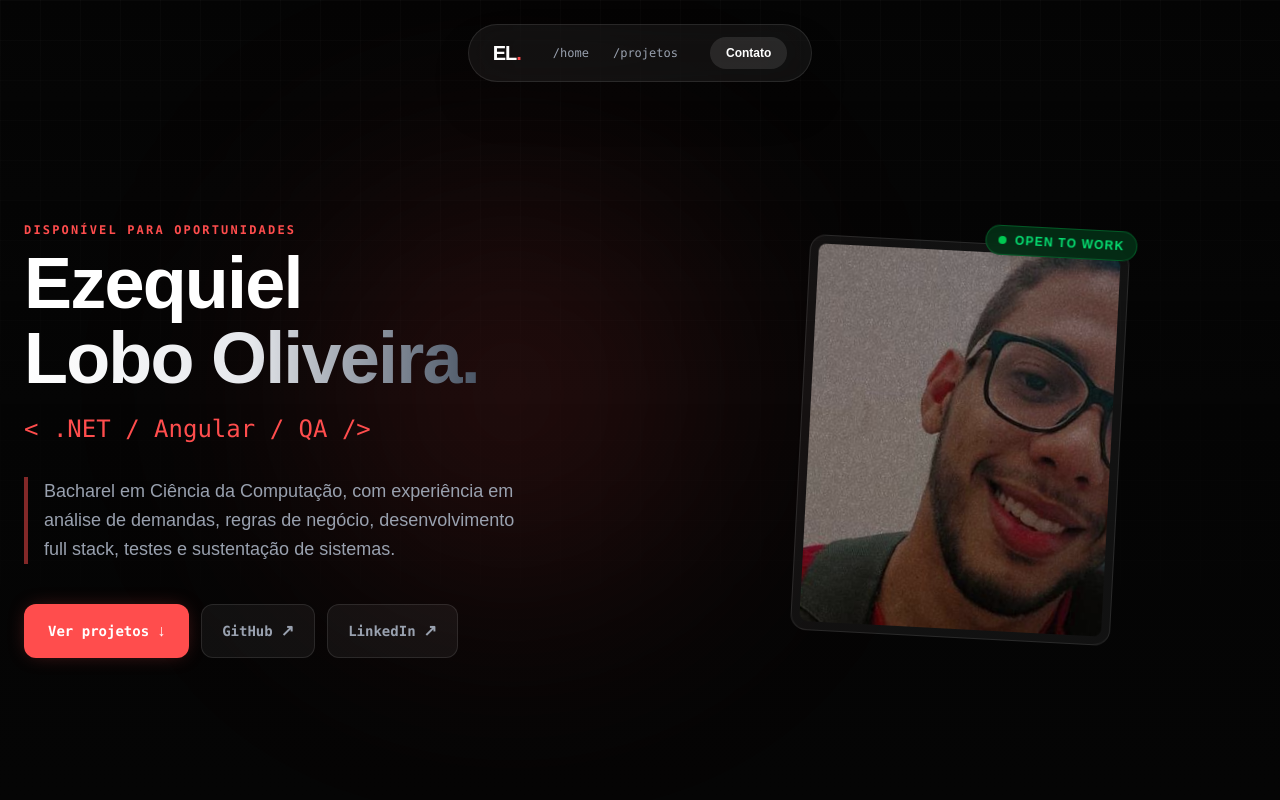
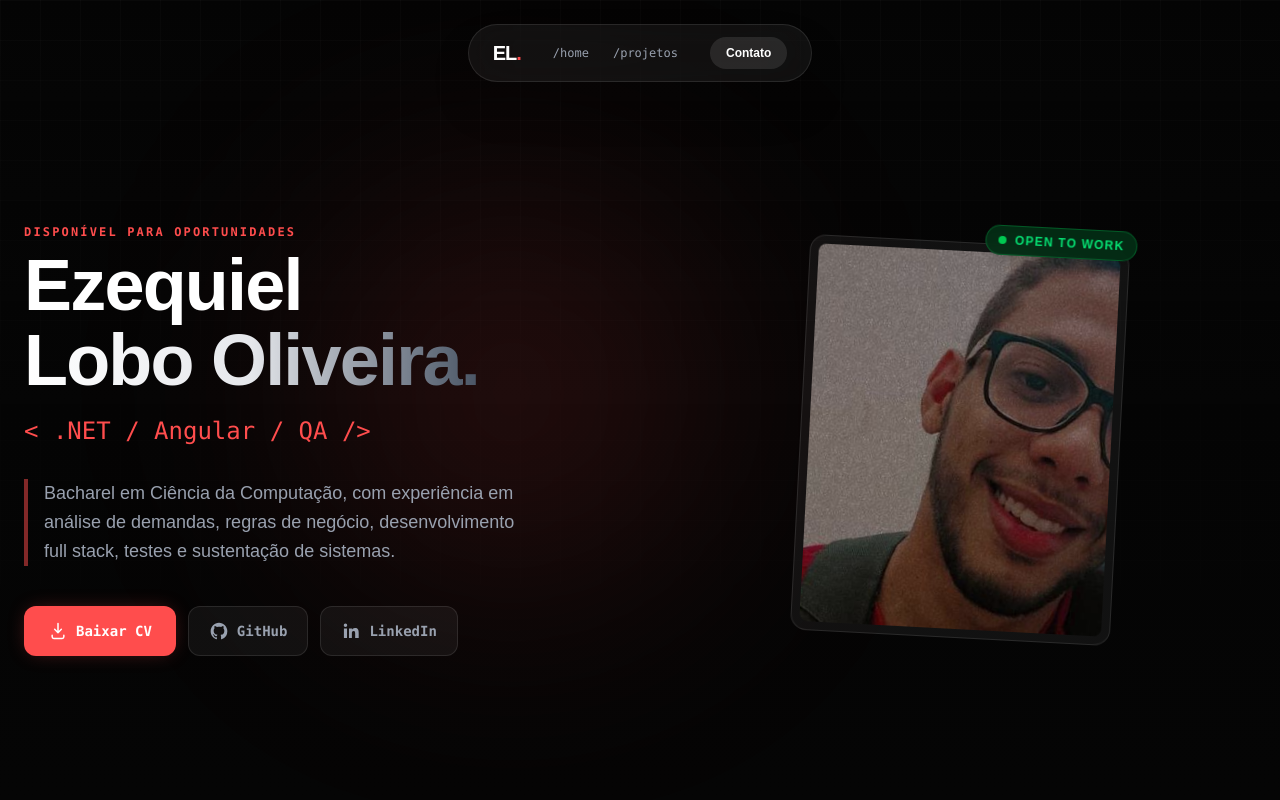
Before and after one commit to EzekLobo/ezequiel-lobo-portfolio, a Next.js app: page / in a window 1280 px wide. Shown: the top 800 px of the page. Built offline with nearby package versions, Linux system fonts and the light colour scheme.

Commit message:
feat: adiciona atalhos com icones e curriculo

```diff
--- a/components/Hero.tsx
+++ b/components/Hero.tsx
@@ -1,5 +1,6 @@
 import Image from "next/image";
 import { profile } from "@/content/portfolio";
+import { DownloadIcon, GitHubIcon, LinkedInIcon } from "./Icons";
 
 export default function Hero() {
   const names = profile.name.split(" ");
@@ -21,9 +22,9 @@ export default function Hero() {
           </div>
           <p className="mx-auto max-w-lg border-l-4 border-brand-red/50 pl-4 text-base leading-relaxed text-gray-400 md:text-lg lg:mx-0">{profile.introduction}</p>
           <div className="flex flex-nowrap justify-center gap-3 pt-2 lg:justify-start">
-            <a href="#projetos" className="flex items-center justify-center gap-2 rounded-xl bg-brand-red px-4 py-3.5 font-bold text-white shadow-[0_0_20px_-5px_rgba(255,77,77,.36)] transition-all hover:bg-red-500 md:px-6"><span className="font-mono text-sm">Ver projetos</span><span aria-hidden="true">↓</span></a>
-            <a href={profile.github} target="_blank" rel="noreferrer" className="flex items-center justify-center gap-2 rounded-xl border border-white/10 bg-white/5 px-4 py-3.5 font-bold text-gray-400 transition-all hover:border-white/30 hover:bg-white/10 hover:text-white md:px-5"><span className="font-mono text-sm">GitHub</span><span aria-hidden="true">↗</span></a>
-            <a href={profile.linkedin} target="_blank" rel="noreferrer" className="flex items-center justify-center gap-2 rounded-xl border border-white/10 bg-white/5 px-4 py-3.5 font-bold text-gray-400 transition-all hover:border-white/30 hover:bg-white/10 hover:text-white md:px-5"><span className="font-mono text-sm">LinkedIn</span><span aria-hidden="true">↗</span></a>
+            <a href="/cv/ezequiel-lobo-oliveira.pdf" download className="flex items-center justify-center gap-2 rounded-xl bg-brand-red px-4 py-3.5 font-bold text-white shadow-[0_0_20px_-5px_rgba(255,77,77,.36)] transition-all hover:bg-red-500 md:px-6"><DownloadIcon className="h-5 w-5" /><span className="font-mono text-sm">Baixar CV</span></a>
+            <a href={profile.github} target="_blank" rel="noreferrer" className="flex items-center justify-center gap-2 rounded-xl border border-white/10 bg-white/5 px-4 py-3.5 font-bold text-gray-400 transition-all hover:border-white/30 hover:bg-white/10 hover:text-white md:px-5"><GitHubIcon className="h-5 w-5" /><span className="font-mono text-sm">GitHub</span></a>
+            <a href={profile.linkedin} target="_blank" rel="noreferrer" className="flex items-center justify-center gap-2 rounded-xl border border-white/10 bg-white/5 px-4 py-3.5 font-bold text-gray-400 transition-all hover:border-white/30 hover:bg-white/10 hover:text-white md:px-5"><LinkedInIcon className="h-5 w-5" /><span className="font-mono text-sm">LinkedIn</span></a>
           </div>
         </div>
         <div className="order-1 mt-8 flex h-full items-center justify-center lg:order-2 lg:mt-0">
--- a/components/Icons.tsx
+++ b/components/Icons.tsx
@@ -31,3 +31,27 @@ export function ChevronRightIcon({ className }: IconProps) {
     </svg>
   );
 }
+
+export function DownloadIcon({ className }: IconProps) {
+  return (
+    <svg className={className} aria-hidden="true" viewBox="0 0 24 24" fill="none">
+      <path d="M12 3v11m0 0 4-4m-4 4-4-4M5 17v2a2 2 0 0 0 2 2h10a2 2 0 0 0 2-2v-2" stroke="currentColor" strokeWidth="1.8" strokeLinecap="round" strokeLinejoin="round" />
+    </svg>
+  );
+}
+
+export function GitHubIcon({ className }: IconProps) {
+  return (
+    <svg className={className} aria-hidden="true" viewBox="0 0 24 24" fill="currentColor">
+      <path fillRule="evenodd" clipRule="evenodd" d="M12 2C6.48 2 2 6.58 2 12.23c0 4.52 2.87 8.35 6.84 9.7.5.1.68-.22.68-.49 0-.24-.01-1.04-.01-1.89-2.78.62-3.37-1.38-3.37-1.38-.46-1.19-1.11-1.51-1.11-1.51-.91-.64.07-.63.07-.63 1 .07 1.53 1.06 1.53 1.06.9 1.56 2.34 1.11 2.91.85.09-.66.35-1.11.64-1.36-2.22-.26-4.56-1.14-4.56-5.07 0-1.12.39-2.03 1.03-2.75-.1-.26-.45-1.31.1-2.73 0 0 .84-.28 2.75 1.05A9.33 9.33 0 0 1 12 6.87c.85 0 1.7.12 2.5.35 1.91-1.33 2.75-1.05 2.75-1.05.55 1.42.2 2.47.1 2.73.64.72 1.03 1.63 1.03 2.75 0 3.94-2.35 4.81-4.57 5.07.36.32.68.95.68 1.92 0 1.38-.01 2.49-.01 2.83 0 .27.18.59.69.49A10.23 10.23 0 0 0 22 12.23C22 6.58 17.52 2 12 2Z" />
+    </svg>
+  );
+}
+
+export function LinkedInIcon({ className }: IconProps) {
+  return (
+    <svg className={className} aria-hidden="true" viewBox="0 0 24 24" fill="currentColor">
+      <path d="M5.37 3.1a2.12 2.12 0 1 1 0 4.24 2.12 2.12 0 0 1 0-4.24ZM3.5 8.86h3.74V20.5H3.5V8.86ZM9.57 8.86h3.58v1.59h.05c.5-.95 1.72-1.95 3.54-1.95 3.8 0 4.5 2.5 4.5 5.75v6.25H17v-5.54c0-1.32-.02-3.01-1.83-3.01-1.84 0-2.12 1.43-2.12 2.92v5.63H9.57V8.86Z" />
+    </svg>
+  );
+}
```
Also changed, not shown: 1 other file (tests, documents, lock files or other folders).
